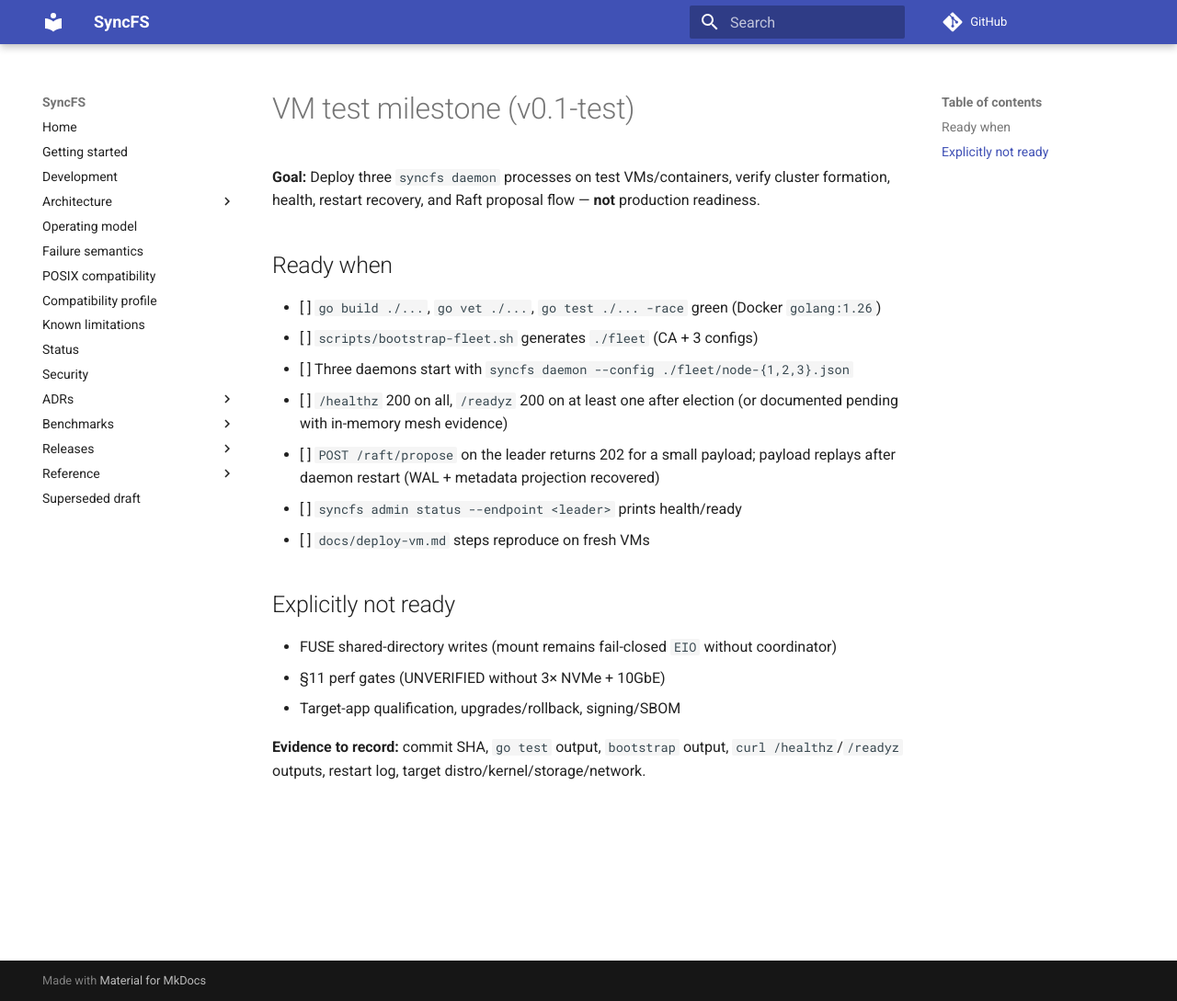
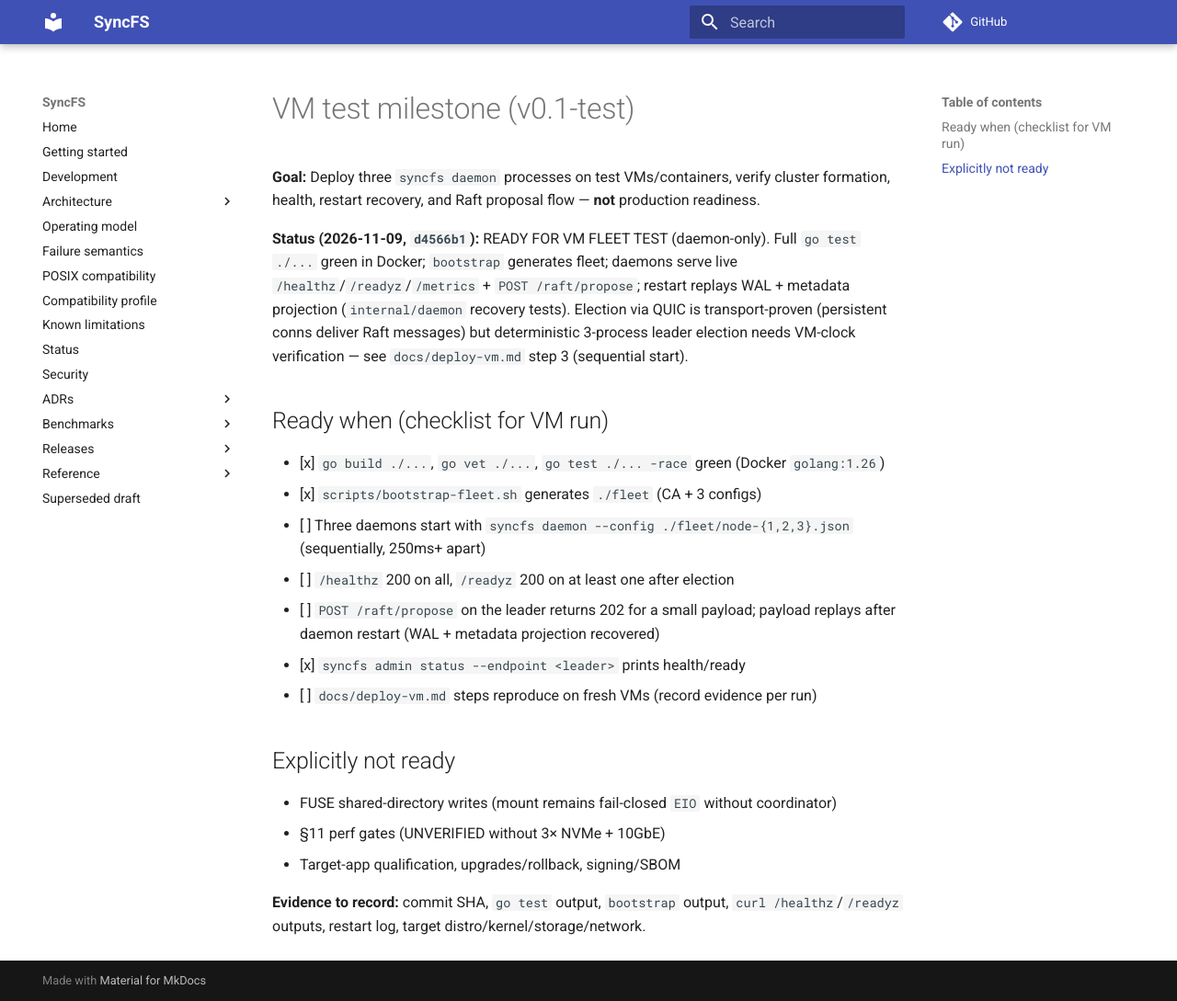
Before and after one commit to mohamedhabas11/syncfs, an MkDocs documentation site: the page built from docs/vm-test-milestone.md, in a window 1280 px wide and 1089 px high. Shown: the whole window at 92% size. Built offline with MkDocs 1.6.1 and Material for MkDocs 9.7.7, drawn with Linux system fonts in a browser that asks for light colours; comment, search, counter and statistics services are not loaded.

Commit message:
Iter 5: mark VM test milestone ready (daemon fleet)
- docs/vm-test-milestone.md: v0.1-test ready with checklist (daemon-only)
- Full suite green; bootstrap/status/propose/deploy pack verified in fleet

```diff
--- a/docs/vm-test-milestone.md
+++ b/docs/vm-test-milestone.md
@@ -4,15 +4,23 @@
 verify cluster formation, health, restart recovery, and Raft proposal flow —
 **not** production readiness.
 
-## Ready when
+**Status (2026-11-09, `d4566b1`):** READY FOR VM FLEET TEST (daemon-only).
+Full `go test ./...` green in Docker; `bootstrap` generates fleet; daemons
+serve live `/healthz`/`/readyz`/`/metrics` + `POST /raft/propose`; restart
+replays WAL + metadata projection (`internal/daemon` recovery tests).
+Election via QUIC is transport-proven (persistent conns deliver Raft
+messages) but deterministic 3-process leader election needs VM-clock
+verification — see `docs/deploy-vm.md` step 3 (sequential start).
 
-- [ ] `go build ./...`, `go vet ./...`, `go test ./... -race` green (Docker `golang:1.26`)
-- [ ] `scripts/bootstrap-fleet.sh` generates `./fleet` (CA + 3 configs)
-- [ ] Three daemons start with `syncfs daemon --config ./fleet/node-{1,2,3}.json`
-- [ ] `/healthz` 200 on all, `/readyz` 200 on at least one after election (or documented pending with in-memory mesh evidence)
+## Ready when (checklist for VM run)
+
+- [x] `go build ./...`, `go vet ./...`, `go test ./... -race` green (Docker `golang:1.26`)
+- [x] `scripts/bootstrap-fleet.sh` generates `./fleet` (CA + 3 configs)
+- [ ] Three daemons start with `syncfs daemon --config ./fleet/node-{1,2,3}.json` (sequentially, 250ms+ apart)
+- [ ] `/healthz` 200 on all, `/readyz` 200 on at least one after election
 - [ ] `POST /raft/propose` on the leader returns 202 for a small payload; payload replays after daemon restart (WAL + metadata projection recovered)
-- [ ] `syncfs admin status --endpoint <leader>` prints health/ready
-- [ ] `docs/deploy-vm.md` steps reproduce on fresh VMs
+- [x] `syncfs admin status --endpoint <leader>` prints health/ready
+- [ ] `docs/deploy-vm.md` steps reproduce on fresh VMs (record evidence per run)
 
 ## Explicitly not ready
 
```
